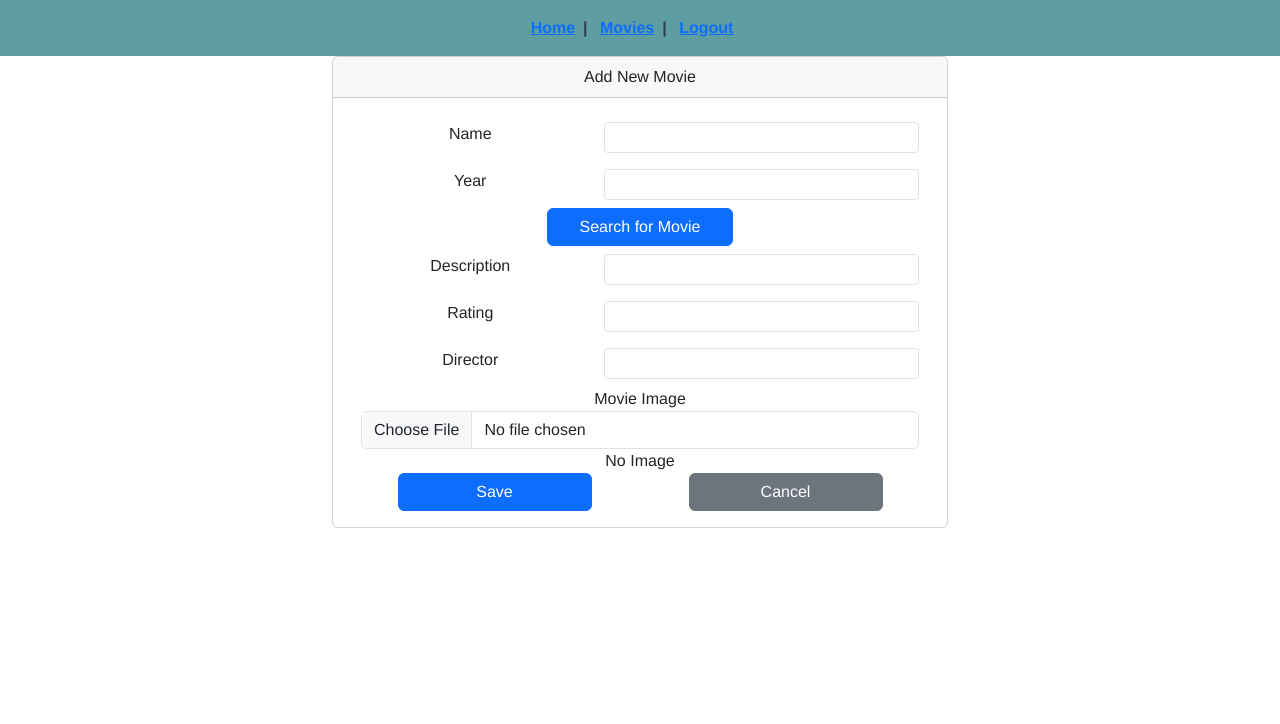
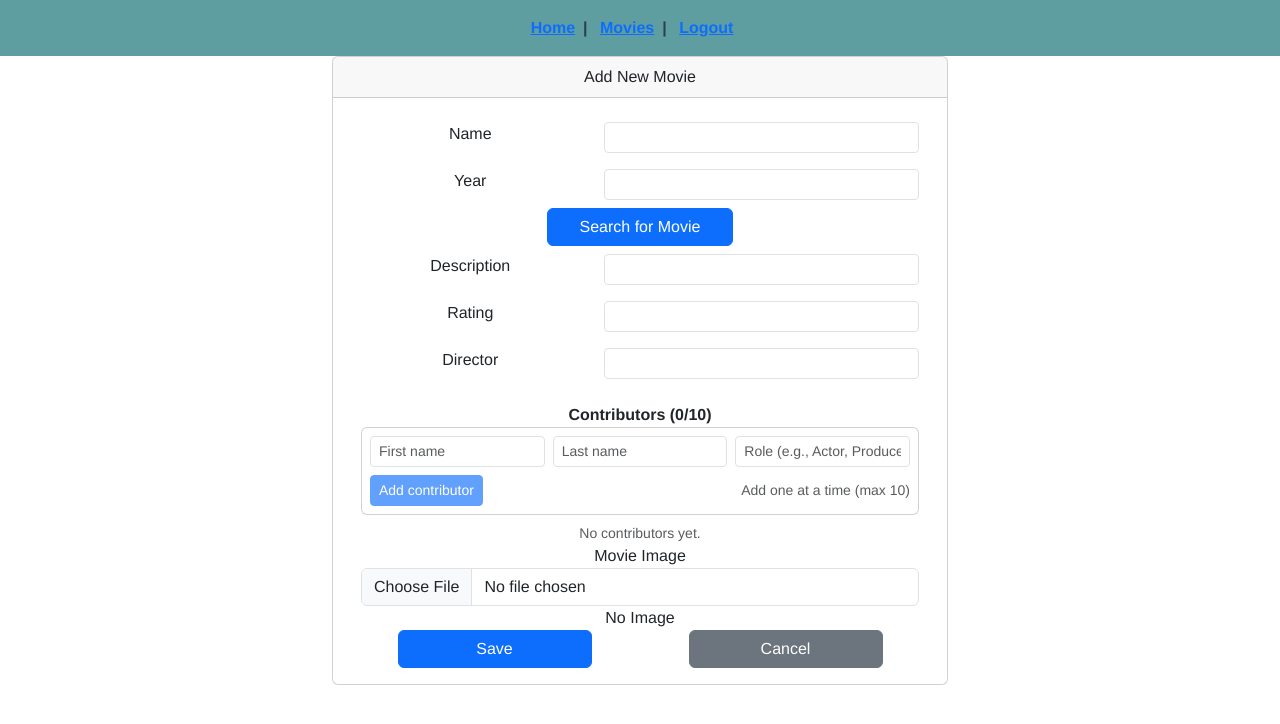
Before and after one commit to svlasnik-uno/movies_fe_new_API, a Vue app: page /movie-create in a window 1280 px wide. Shown: the top 724 px of the page. Built offline with nearby package versions, Linux system fonts and the light colour scheme; sample sign-in values are in the browser's storage.

Commit message:
Added edit/update contributors

```diff
--- a/src/components/MovieCreate.vue
+++ b/src/components/MovieCreate.vue
@@ -15,6 +15,9 @@
             </div>
             <div class="alert alert-danger shadow" role="alert" v-else-if="showMsg === 'noImageError'">
               No image found for movie
+            </div>
+            <div class="alert alert-danger shadow" role="alert" v-else-if="showMsg === 'uniqueError'">
+              A movie with that name and year already exists - please change the name or year
             </div>
           </div>
         </div>
@@ -57,6 +60,78 @@
                       <div class="col col-7">
                         <input v-model="movie.director" type="text" class="form-control-sm form-control">
                       </div>
+                    </div>
+                    <!-- Contributors -->
+                    <div class="form-group mt-3">
+                      <label class="fw-bold">Contributors ({{ (movie.contributors?.length || 0) }}/10)</label>
+
+                      <!-- Add/Edit one contributor at a time -->
+                      <div class="card p-2 mb-2">
+                        <div class="row g-2">
+                          <div class="col-12 col-md-4">
+                            <input v-model.trim="contributorDraft.firstname" type="text"
+                              class="form-control form-control-sm" placeholder="First name" />
+                          </div>
+
+                          <div class="col-12 col-md-4">
+                            <input v-model.trim="contributorDraft.lastname" type="text"
+                              class="form-control form-control-sm" placeholder="Last name" />
+                          </div>
+
+                          <div class="col-12 col-md-4">
+                            <input v-model.trim="contributorDraft.role" type="text" class="form-control form-control-sm"
+                              placeholder="Role (e.g., Actor, Producer)" />
+                          </div>
+                        </div>
+
+                        <div class="d-flex gap-2 mt-2">
+                          <button type="button" class="btn btn-sm btn-primary" @click="upsertContributor"
+                            :disabled="!canUpsertContributor">
+                            {{ editingContributorIndex === null ? "Add contributor" : "Update contributor" }}
+                          </button>
+
+                          <button v-if="editingContributorIndex !== null" type="button" class="btn btn-sm btn-secondary"
+                            @click="cancelContributorEdit">
+                            Cancel
+                          </button>
+
+                          <div class="ms-auto small text-muted align-self-center">
+                            Add one at a time (max 10)
+                          </div>
+                        </div>
+                      </div>
+
+                      <!-- Contributors table -->
+                      <div v-if="movie.contributors && movie.contributors.length" class="table-responsive">
+                        <table class="table table-sm table-striped align-middle">
+                          <thead>
+                            <tr>
+                              <th style="width: 40%;">Name</th>
+                              <th style="width: 45%;">Role</th>
+                              <th style="width: 15%;">Actions</th>
+                            </tr>
+                          </thead>
+                          <tbody>
+                            <tr v-for="(c, idx) in movie.contributors"
+                              :key="`${c.firstname}-${c.lastname}-${c.role}-${idx}`">
+                              <td>{{ c.firstname }} {{ c.lastname }}</td>
+                              <td>{{ c.role }}</td>
+                              <td>
+                                <button type="button" class="btn btn-sm btn-outline-primary me-1"
+                                  @click="startContributorEdit(idx)" title="Edit">
+                                  <font-awesome-icon icon="fa-solid fa-pencil" />
+                                </button>
+                                <button type="button" class="btn btn-sm btn-outline-danger"
+                                  @click="deleteContributor(idx)" title="Delete">
+                                  <font-awesome-icon icon="fa-solid fa-trash-can" />
+                                </button>
+                              </td>
+                            </tr>
+                          </tbody>
+                        </table>
+                      </div>
+
+                      <div v-else class="small text-muted">No contributors yet.</div>
                     </div>
                     <!-- Movie image -->
                     <div class="form-group">
@@ -125,6 +200,9 @@ export default {
       movieImagePreview: null, // for displaying the selected or existing movie image as a thumbnail
       // TMDb API configuration
       IMAGE_URL: "https://image.tmdb.org//t/p/w500",
+      contributorDraft: { firstname: "", lastname: "", role: "" },
+      editingContributorIndex: null,
+      MAX_CONTRIBUTORS: 10,
     };
   },
   methods: {
@@ -155,31 +233,7 @@ export default {
         this.showMsg = "noImageError";
       }
     },
-    // Create a new movie, including handling image upload logic
-    async createMovie() {
-      this.isUpdate = false;
-      try {
-        const formData = new FormData();
-        // if no contributors set to empty list
-        if(!this.movie.contributors || this.movie.contributors.length === 0) {
-          this.movie.contributors = [];
-        }
-        await this.buildFormData(formData);
 
-        const response = await apiService.addNewMovie(formData);
-        if (response.status === 201) {
-          this.movie = response.data;
-          this.showMsg = "";
-          router.push("/movie-list/new");
-        } else {
-          this.showMsg = "error";
-        }
-      } catch (error) {
-        if (error?.response?.status === 401) router.push("/auth");
-        else if (error?.response?.status === 400) this.showMsg = "requestError";
-        else this.showMsg = "error";
-      }
-    },
     // Build FormData for both create and update operations, handling movie details and image logic
     async buildFormData(formData) {
       if (this.isUpdate) {
@@ -199,11 +253,42 @@ export default {
       formData.append("year", this.movie.year || "");
       formData.append("rating", this.movie.rating ?? "");
       formData.append("director", this.movie.director ?? "");
-      formData.append("contributors", JSON.stringify(this.movie.contributors));
+      formData.append("contributors", JSON.stringify(this.movie.contributors || []));
     },
     // Cancel and return to movie list without saving
     cancelOperation() {
-      router.push("/movie-list");
+      this.$router.back();
+    },
+    // Create a new movie, including handling image upload logic
+    async createMovie() {
+      this.isUpdate = false;
+      try {
+        const formData = new FormData();
+        // if no contributors set to empty list
+        if (!this.movie.contributors || this.movie.contributors.length === 0) {
+          this.movie.contributors = [];
+        }
+        await this.buildFormData(formData);
+
+        const response = await apiService.addNewMovie(formData);
+        if (response.status === 201) {
+          this.movie = response.data;
+          this.showMsg = "";
+          this.$router.push("/movie-list/new");
+        } else {
+          this.showMsg = "error";
+        }
+      } catch (error) {
+
+        if (error?.response?.status === 401) router.push("/auth");
+        else if (error?.response?.status === 400) {
+          const nonField = error.response.data.non_field_errors?.[0];
+          if (nonField?.includes("must make a unique set")) {
+            this.showMsg = "uniqueError";
+          }
+          else this.showMsg = "error";
+        }
+      }
     },
     // Update movie details, including handling image changes
     async updateMovie() {
@@ -214,13 +299,19 @@ export default {
         const response = await apiService.updateMovie(formData);
         if (response.status === 200) {
           this.movie = response.data;
-          router.push("/movie-list/update");
+          this.$router.push("/movie-list/update");
         } else {
           this.showMsg = "error";
         }
       } catch (error) {
         if (error?.response?.status === 401) router.push("/auth");
-        else if (error?.response?.status === 400) this.showMsg = "requestError";
+        else if (error?.response?.status === 400) {
+          const nonField = error.response.data.non_field_errors?.[0];
+          if (nonField?.includes("must make a unique set")) {
+            this.showMsg = "uniqueError";
+          }
+          else this.showMsg = "error";
+        }
         else this.showMsg = "error";
       }
     },
@@ -294,6 +385,82 @@ export default {
         this.showMsg = "searchError";
         this.movie = {};
       }
+    },
+    normalizeContributor(c) {
+      return {
+        firstname: (c.firstname || "").trim(),
+        lastname: (c.lastname || "").trim(),
+        role: (c.role || "").trim(),
+      };
+    },
+    resetContributorDraft() {
+      this.contributorDraft.firstname = "";
+      this.contributorDraft.lastname = "";
+      this.contributorDraft.role = "";
+    },
+    upsertContributor() {
+      // Ensure array exists
+      if (!this.movie.contributors) this.movie.contributors = [];
+
+      const next = this.normalizeContributor(this.contributorDraft);
+      const hasAllFields = next.firstname && next.lastname && next.role;
+
+      const underLimit =
+        this.editingContributorIndex !== null ||
+        this.movie.contributors.length < this.MAX_CONTRIBUTORS;
+
+      if (!hasAllFields || !underLimit) return;
+
+      if (this.editingContributorIndex === null) {
+        // Add new (one at a time)
+        this.movie.contributors.push(next);
+      } else {
+        // Update existing
+        this.movie.contributors.splice(this.editingContributorIndex, 1, next);
+      }
+
+      this.editingContributorIndex = null;
+      this.resetContributorDraft();
+    },
+    startContributorEdit(index) {
+      const c = this.movie.contributors[index];
+      this.contributorDraft.firstname = c.firstname;
+      this.contributorDraft.lastname = c.lastname;
+      this.contributorDraft.role = c.role;
+      this.editingContributorIndex = index;
+    },
+    cancelContributorEdit() {
+      this.editingContributorIndex = null;
+      this.resetContributorDraft();
+    },
+    deleteContributor(index) {
+      this.movie.contributors.splice(index, 1);
+
+      // If deleting the item being edited, reset the editor.
+      if (this.editingContributorIndex === index) {
+        this.cancelContributorEdit();
+      } else if (this.editingContributorIndex !== null && this.editingContributorIndex > index) {
+        // Keep editing the same logical item after indices shift
+        this.editingContributorIndex -= 1;
+      }
+    },
+  },
+  computed: {
+    canUpsertContributor() {
+      const next = {
+        firstname: (this.contributorDraft.firstname || "").trim(),
+        lastname: (this.contributorDraft.lastname || "").trim(),
+        role: (this.contributorDraft.role || "").trim(),
+      };
+
+      const hasAllFields = next.firstname && next.lastname && next.role;
+      const list = this.movie.contributors || [];
+
+      // Allow update even when list is already at max
+      const underLimit =
+        this.editingContributorIndex !== null || list.length < this.MAX_CONTRIBUTORS;
+
+      return Boolean(hasAllFields && underLimit);
     }
   },
   // On component mount, check if we're editing an existing movie (based on route params) and fetch its details if so
--- a/src/components/MovieDetail.vue
+++ b/src/components/MovieDetail.vue
@@ -88,7 +88,7 @@
                     </div>
                     <div class="text-center mt-3">
                         <button type="button" class="btn btn-secondary" @click="backOperation">
-                            Back to Movies
+                            Back
                         </button>
                     </div>
                 </div>
@@ -136,7 +136,7 @@ export default {
   },
     methods: {
         backOperation() {
-            router.push("/movie-list");
+            this.$router.back();
         },
         updateMovie(movie) {
             router.push("/movie-create/" + movie.pk);
```
